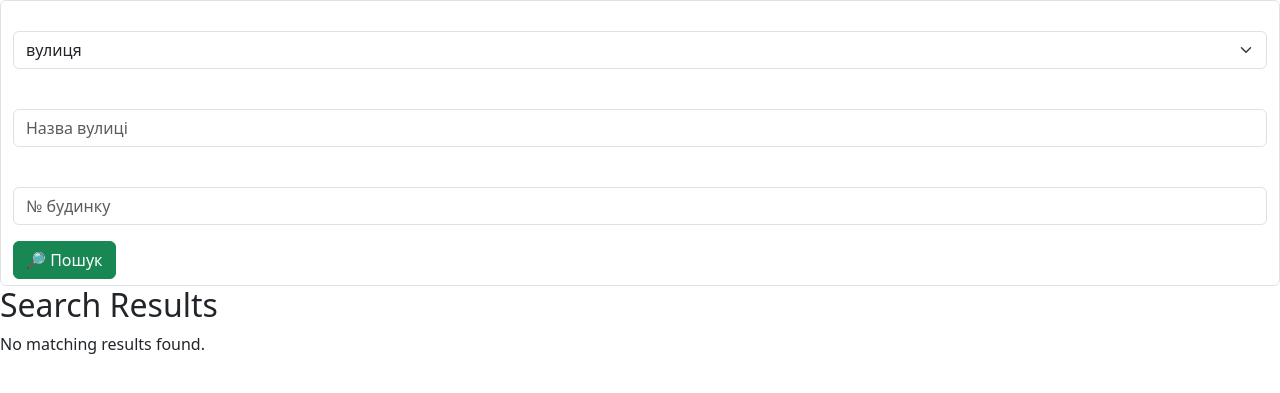
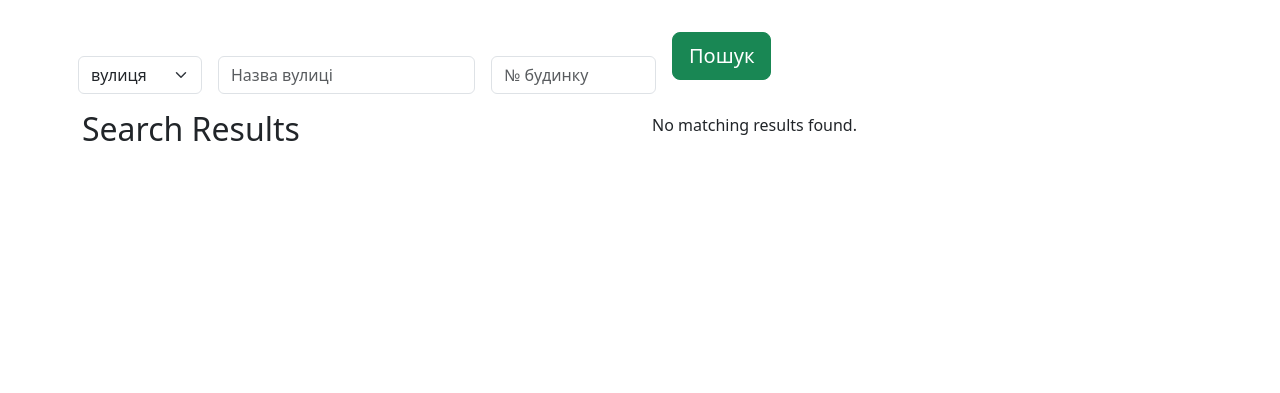
Before and after one commit to sergbondckua/internal_service_platform, a Django app: page /cell_info/ in a window 1280 px wide. Shown: the top 393 px of the page. Run offline with Django 4.2, Linux system fonts and the light colour scheme; some libraries are stand-ins or nearby versions.

Commit message:
corrections

```diff
--- a/internal_service_platform/settings.py
+++ b/internal_service_platform/settings.py
@@ -41,7 +41,7 @@ INSTALLED_APPS = [
     "rest_framework",
     "crispy_forms",
     "crispy_bootstrap5",
-    "django_bootstrap5",
+    "bootstrap5",
     # custom
     "search_keys.apps.SearchKeysConfig",
 ]
--- a/requirements.txt
+++ b/requirements.txt
@@ -1,4 +1,4 @@
 crispy-bootstrap5==2023.10
 Django==4.2.7
 djangorestframework==3.14.0
-django_bootstrap5==23.3
+django-bootstrap-v5==1.0.11
--- a/search_keys/forms.py
+++ b/search_keys/forms.py
@@ -22,5 +22,5 @@ class CellSearchForm(forms.Form):
         max_length=10,
         required=True,
         label="",
-        widget=forms.TextInput(attrs={"placeholder": "№ будинку", "size": "6"})
+        widget=forms.TextInput(attrs={"placeholder": "№ будинку", "size": "10"})
     )
--- a/search_keys/views.py
+++ b/search_keys/views.py
@@ -29,8 +29,8 @@ class CellInfoView(generic.TemplateView):
 
         if prefix and street_name and building_number:
             cells = self.model.objects.filter(
-                models.Q(street__name__iexact=street_name)
-                | models.Q(street__old_name__iexact=street_name),
+                models.Q(street__name__contains=street_name)
+                | models.Q(street__old_name__contains=street_name),
                 models.Q(street__prefix=prefix)
                 | models.Q(street__old_prefix=prefix),
                 number=building_number,
@@ -45,7 +45,8 @@ class CellInfoView(generic.TemplateView):
 
     def get(self, request, *args, **kwargs):
         queryset = self.get_queryset()
-        form = CellSearchForm(request.GET)
+        form = CellSearchForm()
+
         if queryset is not None:
             return render(
                 request,
--- a/templates/base.html
+++ b/templates/base.html
@@ -1,6 +1,6 @@
 <!doctype html>
 {% load static %}
-{% load django_bootstrap5 %}
+{% load bootstrap5 %}
 
 {# Load CSS and JavaScript #}
 {% bootstrap_css %}
@@ -14,6 +14,15 @@
   <title>{% block title %}{% endblock %} - Dev</title>
 </head>
 <body>
-{% block content %}{% endblock %}
+{% block bootstrap5_content %}
+  {% autoescape off %}{% bootstrap_messages %}{% endautoescape %}
+
+  <div class="container">
+    <div class="row align-items-center">
+      {% block content %}{% endblock %}
+    </div>
+  </div>
+
+{% endblock %}
 </body>
 </html>
--- a/templates/search_key/cell_info.html
+++ b/templates/search_key/cell_info.html
@@ -1,5 +1,5 @@
 {% extends "base.html" %}
-{% load django_bootstrap5 %}
+{% load bootstrap5 %}
 {% load crispy_forms_filters %}
 
 {% block title %}
@@ -7,19 +7,39 @@
 {% endblock %}
 
 {% block content %}
-  <form action="" method="get" class="form-control">
-    {% bootstrap_form form %}
-{#    {{ form|crispy }}#}
-    {% bootstrap_button "🔎 Пошук" button_type="submit" button_class="btn-success" %}
+    {% bootstrap_form_errors form layout='inline' %}
+    <form role="form" class="row g-3" method="get">
+      <div class="col-auto">
+        {% bootstrap_field form.prefix size="large" layout="inline" %}
+      </div>
+      <div class="col-auto">
+        {% bootstrap_field form.street_name layout="inline" %}
+      </div>
+      <div class="col-auto">
+        {% bootstrap_field form.building_number layout="inline" %}
+      </div>
+      <div class="col-auto">
+        {% buttons layout="inline" %}
+          <button type="submit" class="btn btn-success btn-lg">Пошук</button>
+        {% endbuttons %}
+      </div>
     </form>
+  <div class="col">
     <h2>Search Results</h2>
+  </div>
+  <div class="col">
     {% if cells %}
       <ul>
         {% for cell in cells %}
-        <li>{{ cell.cell }} {{ cell }}</li>
+          <li><h1>{{ cell.cell }}</h1><br> {{ cell }}</li>
         {% endfor %}
       </ul>
     {% else %}
       <p>No matching results found.</p>
     {% endif %}
+  </div>
+
+
+
+
 {% endblock %}
```
Also changed, not shown: db.sqlite3. Lines whose indentation alone changed are shown as unchanged.
